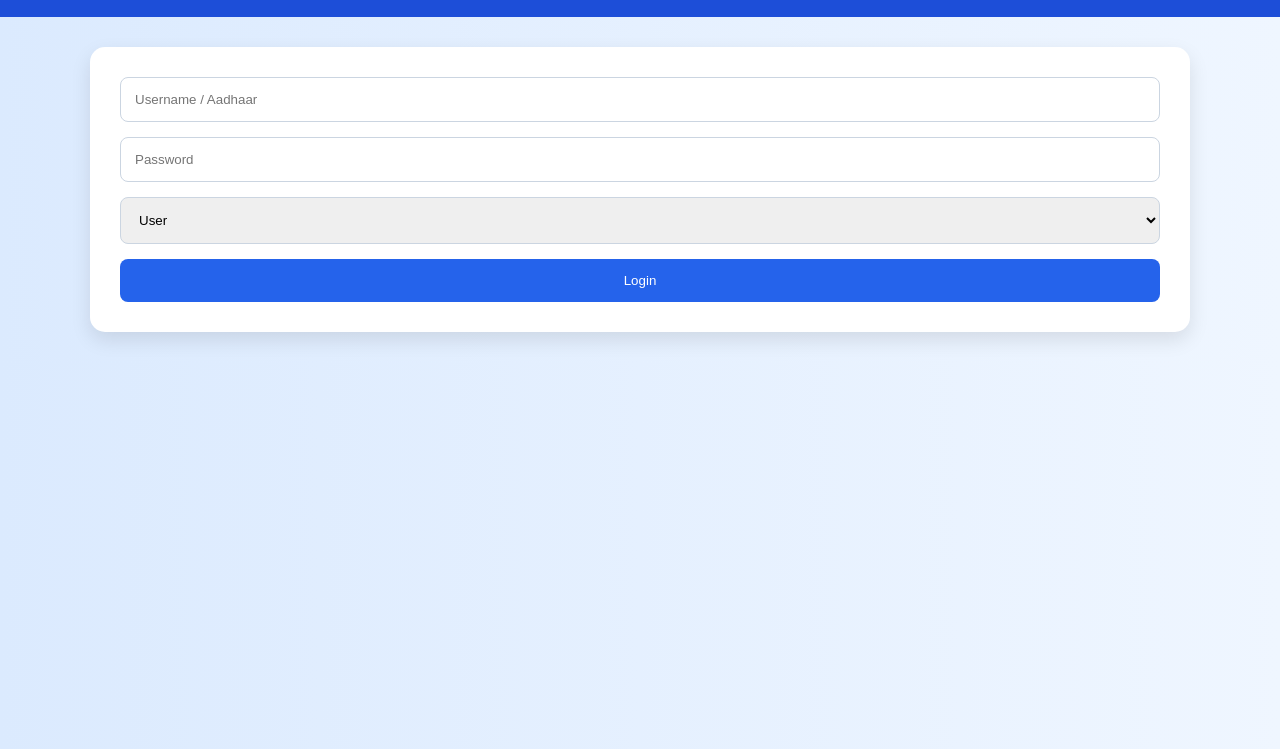
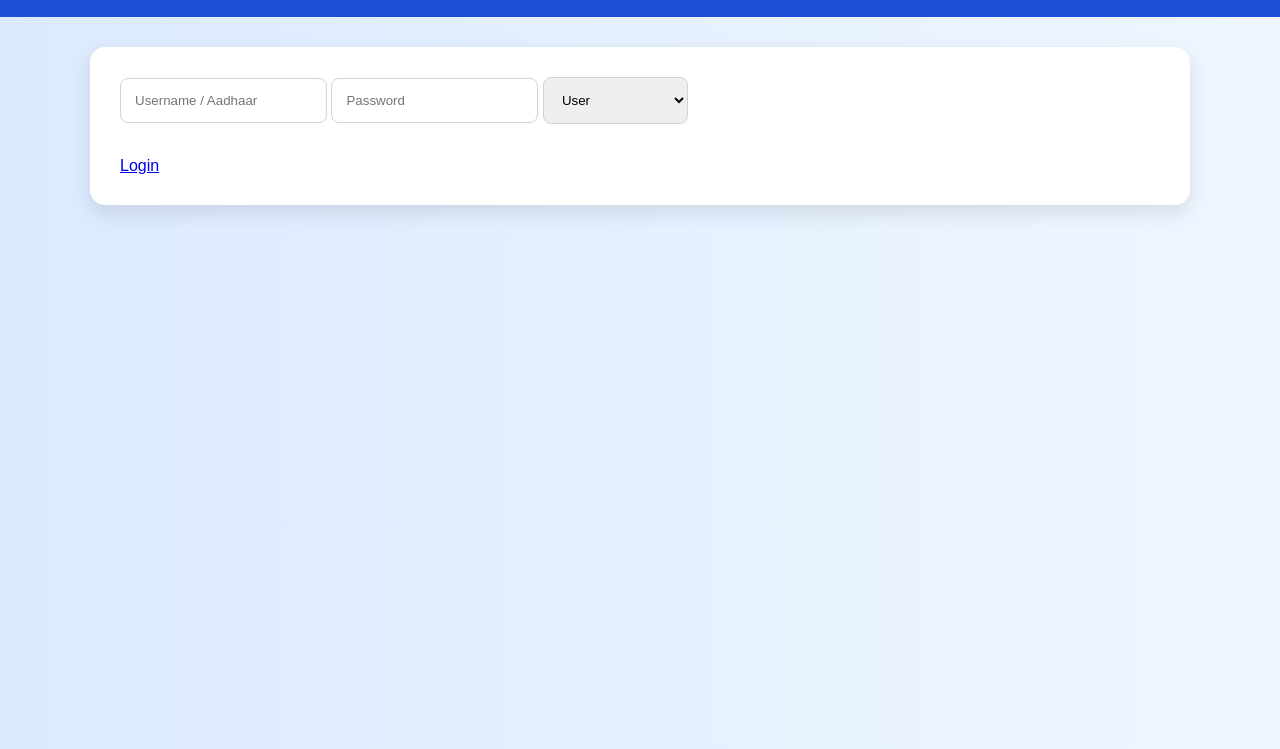
Before and after one commit to sreedarshan2711-creator/People-issue-Resolver, a plain HTML site: page login.html in a window 1280 px wide. Shown: the part 51-800 px from the top of the page. Drawn offline with Linux system fonts and the light colour scheme.

Commit message:
Refactor login form and update submission method

```diff
--- a/login.html
+++ b/login.html
@@ -5,30 +5,37 @@
   <title>Login</title>
   <link rel="stylesheet" href="style.css">
 </head>
+
 <body>
+
   <header>
     <h2>User/Admin Login</h2>
   </header>
 
   <div class="container">
     <div class="card">
-      <form action="complaint.html" method="post">
+
       <!-- Username / Aadhaar -->
-        <input type="text" name="username" placeholder="Username / Aadhaar" required>
+      <input type="text" placeholder="Username / Aadhaar" required>
 
       <!-- Password -->
-        <input type="password" name="password" placeholder="Password" required>
+      <input type="password" placeholder="Password" required>
 
       <!-- Role Selection -->
-        <select name="role" required>
+      <select required>
         <option value="user">User</option>
         <option value="admin">Collector Admin</option>
       </select>
 
-        <!-- Submit Button -->
-        <button type="submit">Login</button>
-      </form>
+      <br><br>
+
+      <!-- Login Link -->
+      <a href="complaint.html" class="btn">
+        Login
+      </a>
+
     </div>
   </div>
+
 </body>
 </html>
```
Lines whose indentation alone changed are shown as unchanged.
